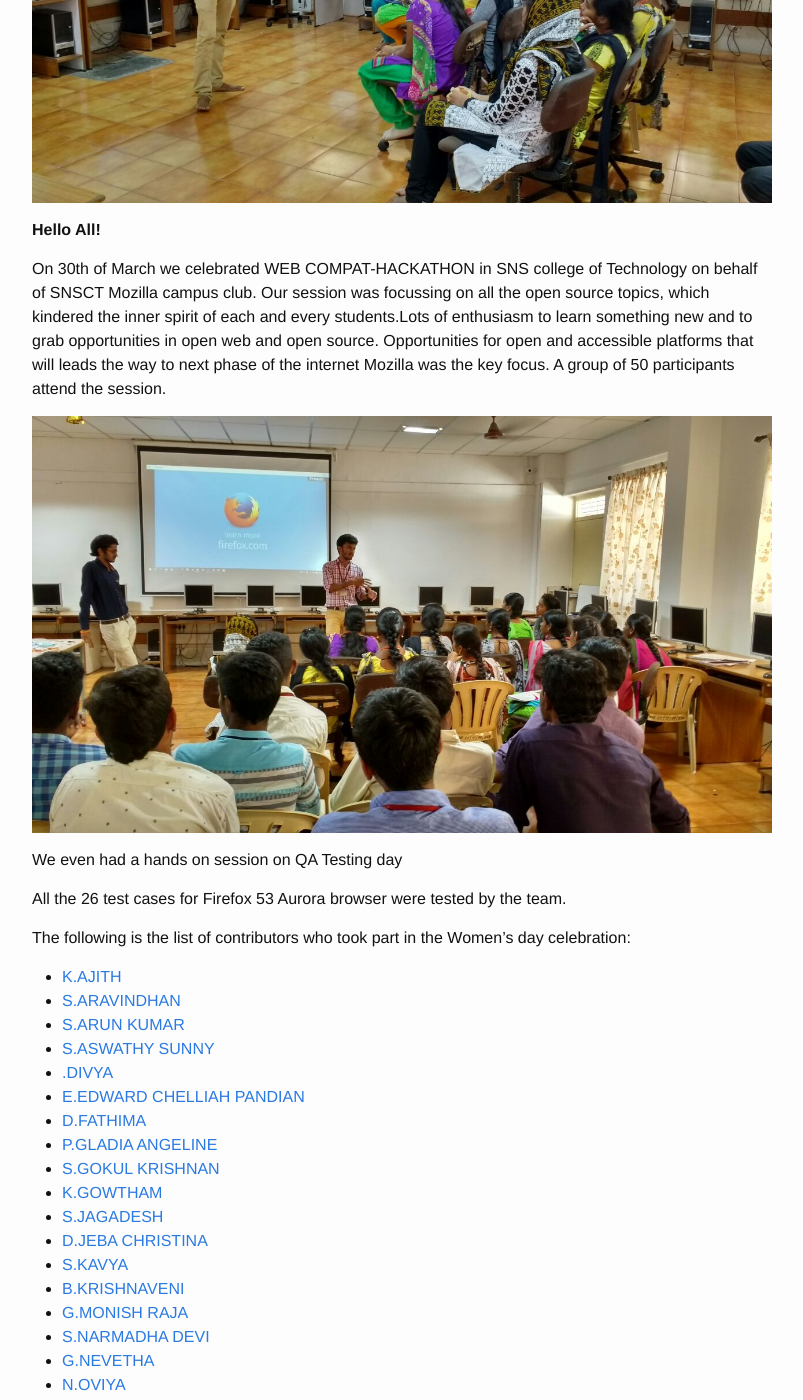
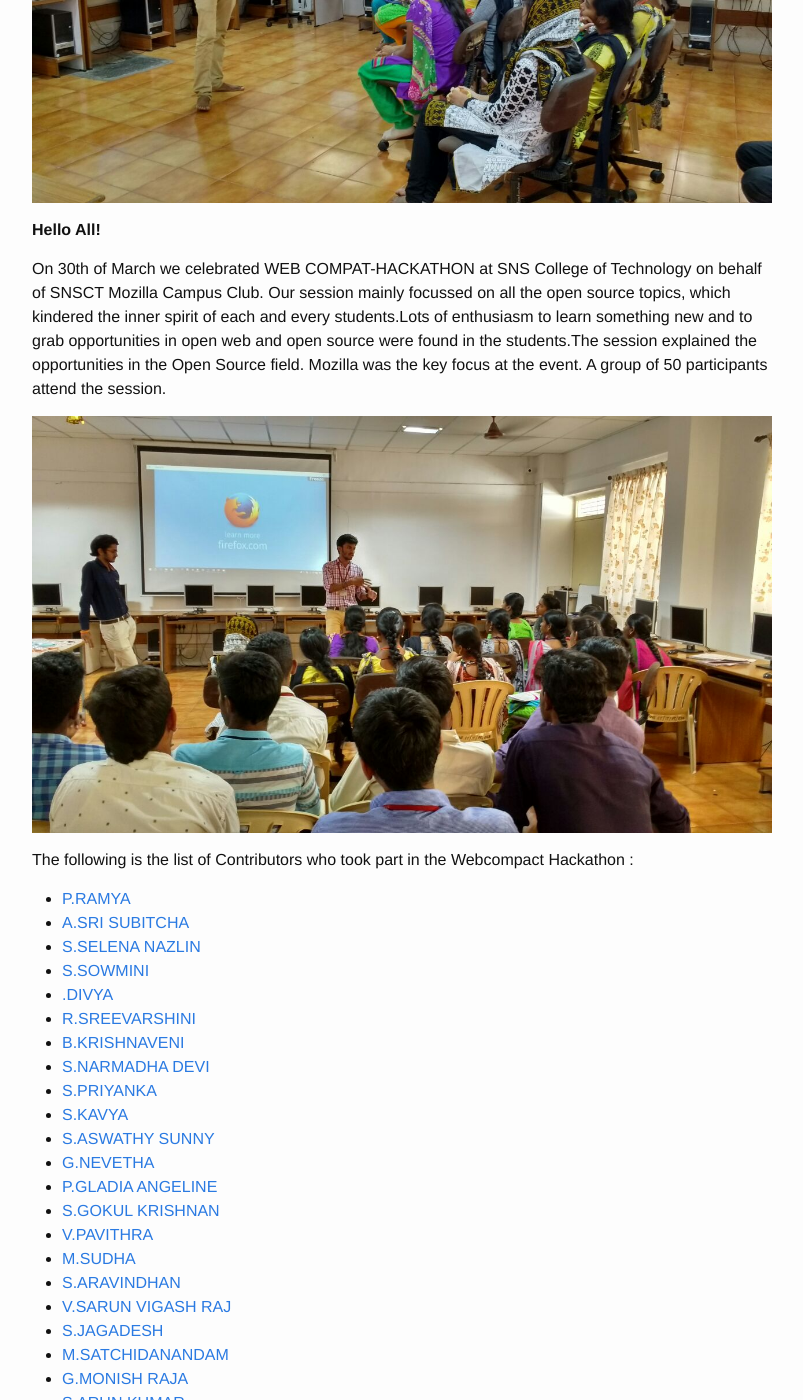
Before and after one commit to MozillaTN/snsct, a Jekyll site: the page built from docs/_posts/March-2017/2017-03-30-Webcompat-Hackathon.md, in a window 1280 px wide and 1400 px high, scrolled down 772 px. Shown: the whole window, without its empty margins (238-1041 px from the left). Built offline with Jekyll 4.4.1, drawn with Linux system fonts in a browser that asks for light colours; comment, search, counter and statistics services are not loaded; some of the changed text lies outside the part shown.

Commit message:
Update 2017-03-30-Webcompat-Hackathon.md
Updated Webcompact Hackathon post !

```diff
--- a/docs/_posts/March-2017/2017-03-30-Webcompat-Hackathon.md
+++ b/docs/_posts/March-2017/2017-03-30-Webcompat-Hackathon.md
@@ -5,7 +5,7 @@ layout: post
 title:  "Webcompat Hackathon"
 cover: "../assets/webcompat.png"
 #event organiser details
-organiser: "Surentharan"
+organiser: "Pavithra"
 
 categories: "blog"
 ---
@@ -14,56 +14,53 @@ categories: "blog"
 
 **Hello All!**
 
-<p>On 30th of March we celebrated WEB COMPAT-HACKATHON in SNS college of Technology on behalf of SNSCT Mozilla campus club. Our  session was focussing on all the open source topics, which kindered the inner spirit of each and every students.Lots of enthusiasm to learn something new and to grab opportunities in open web and open source. Opportunities for open and accessible platforms that will leads  the way to next phase of the internet  Mozilla was the key focus. A group of 50 participants attend the session.</p>
+<p>On 30th of March we celebrated WEB COMPAT-HACKATHON at SNS College of Technology on behalf of SNSCT Mozilla Campus Club. Our  session mainly focussed on all the open source topics, which kindered the inner spirit of each and every students.Lots of enthusiasm to learn something new and to grab opportunities in open web and open source were found in the students.The session explained the opportunities in the Open Source field. Mozilla was the key focus at the event. A group of 50 participants attend the session.</p>
 
 ![Webcompat Hackathon]({{ site.url }}/assets/2017/w2.jpg)
 
-<p>We even had a hands on session on QA Testing day</p>
 
-All the  26 test cases for Firefox 53 Aurora browser were tested by the team.
+The following is the list of Contributors who took part in the Webcompact Hackathon :
 
-The following is the list of contributors who took part in the Women's day celebration:
-
-- [K.AJITH](https://twitter.com/)
-- [S.ARAVINDHAN](https://twitter.com/)
-- [S.ARUN KUMAR](https://twitter.com/)
+- [P.RAMYA](https://twitter.com/)
+- [A.SRI SUBITCHA](https://twitter.com/)
+- [S.SELENA NAZLIN](https://twitter.com/)
+- [S.SOWMINI](https://twitter.com/)
+- [.DIVYA](https://twitter.com/)
+- [R.SREEVARSHINI](https://twitter.com/)
+- [B.KRISHNAVENI](https://twitter.com/)
+- [S.NARMADHA DEVI](https://twitter.com/)
+- [S.PRIYANKA](https://twitter.com/)
+- [S.KAVYA](https://twitter.com/)
 - [S.ASWATHY SUNNY](https://twitter.com/)
-- [.DIVYA](https://twitter.com/)
-- [E.EDWARD CHELLIAH PANDIAN](https://twitter.com/)
-- [D.FATHIMA](https://twitter.com/)
+- [G.NEVETHA](https://twitter.com/)
 - [P.GLADIA ANGELINE](https://twitter.com/)
 - [S.GOKUL KRISHNAN](https://twitter.com/)
+- [V.PAVITHRA](https://twitter.com/)
+- [M.SUDHA](https://twitter.com/)
+- [S.ARAVINDHAN](https://twitter.com/)
+- [V.SARUN VIGASH RAJ](https://twitter.com/)
+- [S.JAGADESH](https://twitter.com/)
+- [M.SATCHIDANANDAM](https://twitter.com/)
+- [G.MONISH RAJA](https://twitter.com/)
+- [S.ARUN KUMAR](https://twitter.com/)
+- [S.ARAVINDHAN](https://twitter.com/)
+- [B.VISHNU VARDHANAN](https://twitter.com/)
+- [D.JEBA CHRISTINA](https://twitter.com/)
+- [D.FATHIMA](https://twitter.com/)
+- [S.VAITHEGI](https://twitter.com/)
+- [N.OVIYA](https://twitter.com/)
+- [L.POORNIMA](https://twitter.com/)
+- [K.AJITH](https://twitter.com/)
+- [E.EDWARD CHELLIAH PANDIAN](https://twitter.com/)
 - [K.GOWTHAM](https://twitter.com/)
-- [S.JAGADESH](https://twitter.com/)
-- [D.JEBA CHRISTINA](https://twitter.com/)
-- [S.KAVYA](https://twitter.com/)
-- [B.KRISHNAVENI](https://twitter.com/)
-- [G.MONISH RAJA](https://twitter.com/)
-- [S.NARMADHA DEVI](https://twitter.com/)
-- [G.NEVETHA](https://twitter.com/)
-- [N.OVIYA](https://twitter.com/)
-- [V.PAVITHRA](https://twitter.com/)
-- [L.POORNIMA](https://twitter.com/)
 - [S.PRAVEEN KUMAR](https://twitter.com/)
 - [R.PRAVINRAJ](https://twitter.com/)
-- [S.PRIYANKA](https://twitter.com/)
-- [P.RAMYA](https://twitter.com/)
 - [K.RANJITH](https://twitter.com/)
 - [M.SAIHU DAWOOD](https://twitter.com/)
-- [V.SARUN VIGASH RAJ](https://twitter.com/)
-- [M.SATCHIDANANDAM](https://twitter.com/)
-- [S.SELENA NAZLIN](https://twitter.com/)
 - [M.SIVABALA](https://twitter.com/)
-- [S.SOWMINI](https://twitter.com/)
 - [K.SOWMIYA](https://twitter.com/)
-- [R.SREEVARSHINI](https://twitter.com/)
-- [A.SRI SUBITCHA](https://twitter.com/)
-- [M.SUDHA](https://twitter.com/)
 - [R.VAENGADA PRASANNA](https://twitter.com/)
-- [S.VAITHEGI](https://twitter.com/)
 - [A..VINOTH KUMAR](https://twitter.com/)
-- [B.VISHNU VARDHANAN](https://twitter.com/)
-
 
 
 Check this [etherpad](https://public.etherpad-mozilla.org/p/SNSCT_Webcompat_Hackathon_2017-03-30) for WEB COMPAT results
@@ -72,8 +69,8 @@ Check this [etherpad](https://public.etherpad-mozilla.org/p/SNSCT_Webcompat_Hack
 
 ![Webcompat Hackathon]({{ site.url }}/assets/2017/w3.jpg)
 
-<p>Thanks to every ONE who were a part of us. Hoping to have many events like this focusing the </p>
+<p>Thanks to everyone who were a part of us. Hoping to have many events like this which focus on open source contributions </p>
 
 <p>The words of our team.</p>
-<p>" The day was outstanding with a group of 50 members and  there was a more elaborate description of web compatibility " - ( Surentharan - Club lead of SNSCT)</p>
-<p>"we mozillians ,as a team spent a portion of our time designing ways in which to collaborate with our volunteers and ,more broadly,witH the WEB COMMUNITY .Worked together to ensure the OPEN PLATFORM WEB remains realizes its potential as an open platform..!!"
+<p>" The day was outstanding with a group of 50 members and  there was a more elaborate description of web compatibility " - ( Surentharan - Club lead of SNSCT Mozilla Campus Club)</p>
+<p>"We Mozillians ,as a team spent our time brainstroming ideas to make the Web community much more easier for everyone to access.We did our part to ensure that the Internet is open and accessible to all.
```
